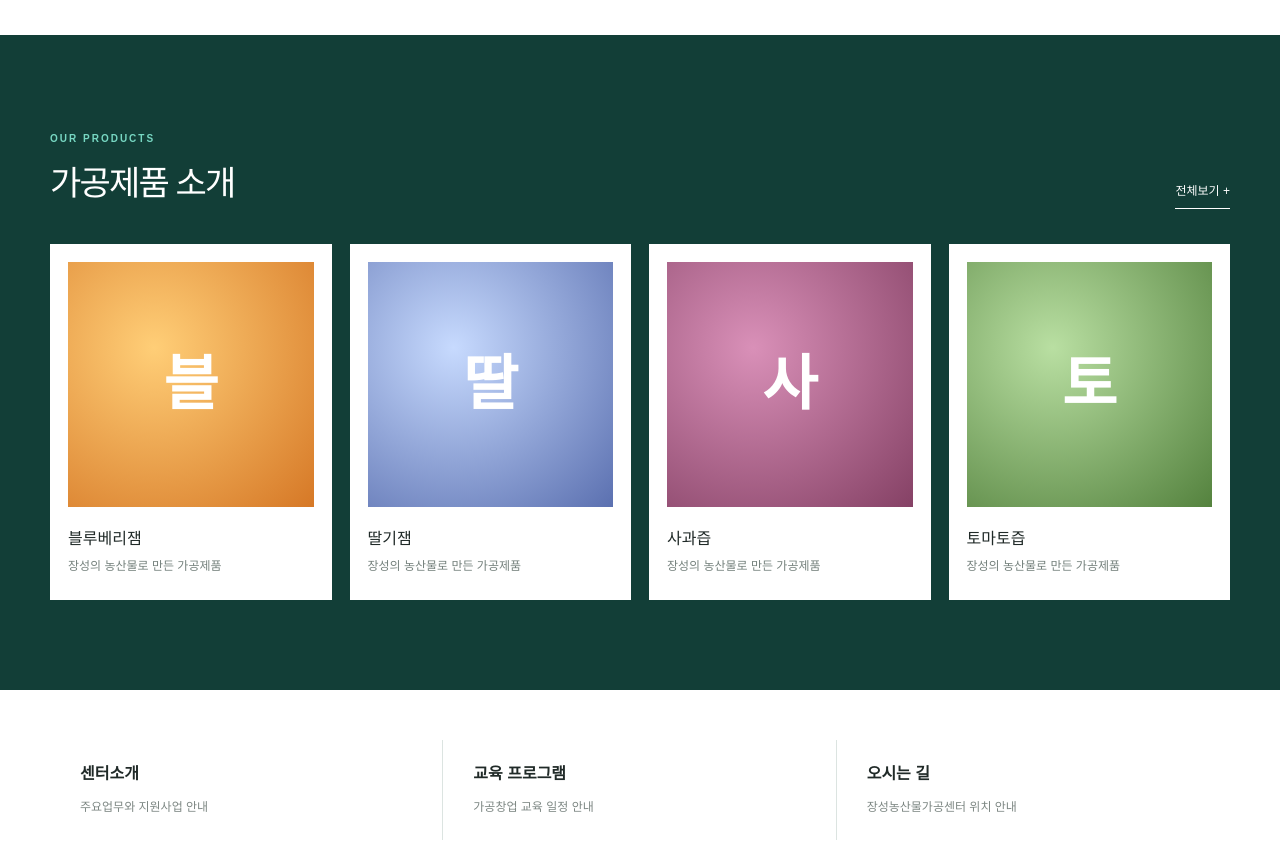
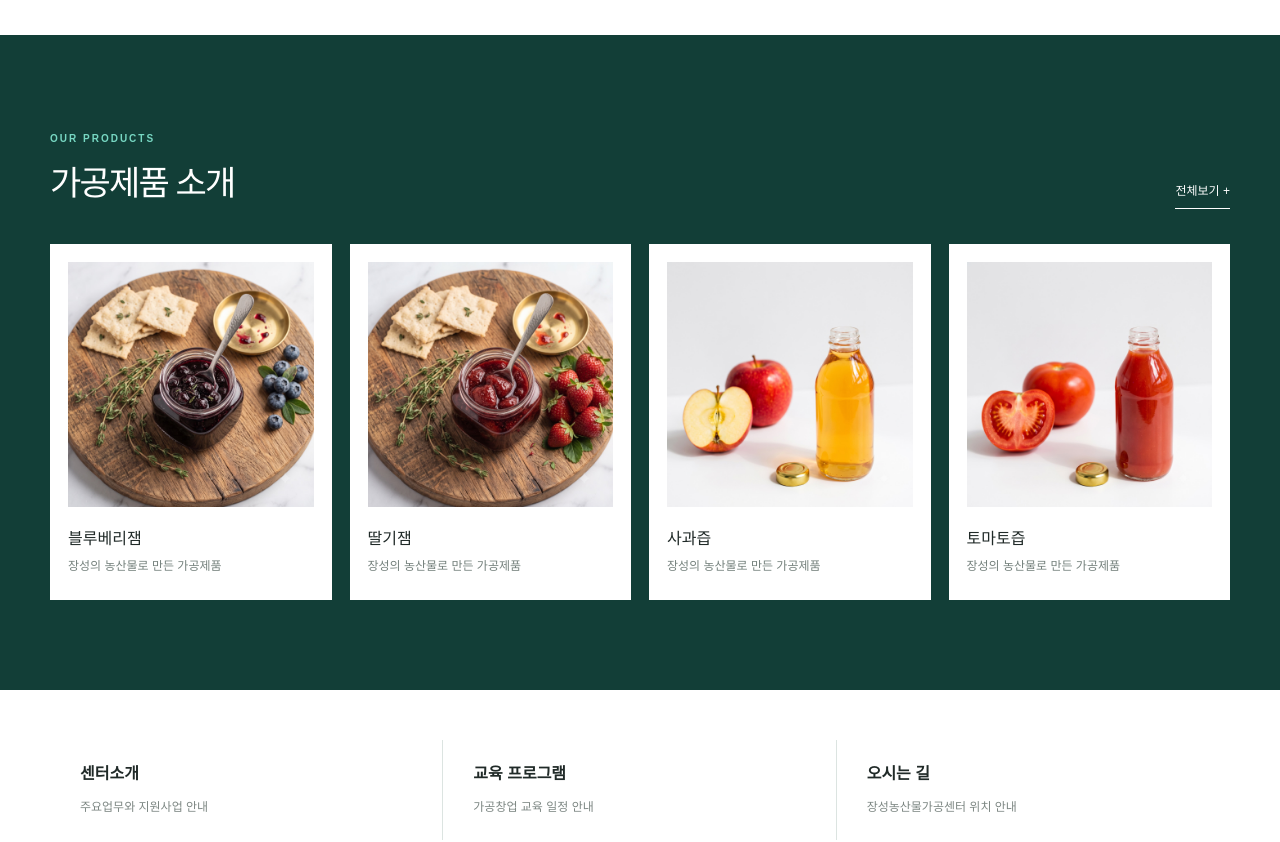
Before and after one commit to isolmin3-cmyk/jangseong-agri-food-center, a Next.js app: page / in a window 1280 px wide. Shown: the part 1340-2182 px from the top of the page. Built offline with nearby package versions, Linux system fonts and the light colour scheme; no server answers.

Commit message:
Update page.tsx

```diff
--- a/app/page.tsx
+++ b/app/page.tsx
@@ -1,6 +1,13 @@
+import Image from "next/image";
 import Link from "next/link";
 import { Footer, Header } from "./components/SiteShell";
 import { notices, products } from "./site-data";
+import blueberryJamImage from "../public/product-images/blueberry-jam.jpg";
+import strawberryJamImage from "../public/product-images/strawberry-jam.jpg";
+import appleJuiceImage from "../public/product-images/apple-juice.jpg";
+import tomatoJuiceImage from "../public/product-images/tomato-juice.jpg";
+
+const homeProductImages = [blueberryJamImage, strawberryJamImage, appleJuiceImage, tomatoJuiceImage];
 
 export default function Home(){return <><Header/><main>
   <section className="home-hero"><div className="container hero-inner"><p>농촌은 생명, 농업은 미래</p><h1>장성의 건강한 농산물을<br/><strong>가치 있는 제품</strong>으로 만듭니다</h1><span>농업인의 아이디어가 안전한 먹거리와 새로운 소득이 되도록 함께합니다.</span><Link href="/about">센터 소개 보기 <b>→</b></Link></div></section>
@@ -10,6 +17,6 @@ export default function Home(){return <><Header/><main>
     <Link href="/reservation"><i>03</i><div><small>RESERVATION</small><h2>가공시설 온라인 예약</h2><p>시설별 일정을 확인하고 예약을 신청하세요.</p></div><b>↗</b></Link>
   </section>
   <section className="home-notice container"><div className="section-heading"><div><small>NEWS & NOTICE</small><h2>센터 소식</h2></div><Link href="/notices">전체보기 +</Link></div><div className="notice-cards">{notices.slice(0,3).map((n,i)=><Link href="/notices" key={i}><small>{n[0]}</small><h3>{n[1]}</h3><p>장성농산물가공센터의 새로운 소식과 이용 정보를 안내합니다.</p><time>{n[3]}</time></Link>)}</div></section>
-  <section className="home-products"><div className="container"><div className="section-heading light"><div><small>OUR PRODUCTS</small><h2>가공제품 소개</h2></div><Link href="/products">전체보기 +</Link></div><div className="product-strip">{products.slice(0,4).map((p,i)=><Link href="/products" key={p}><span className={`product-art art-${i+1}`}>{p.slice(0,1)}</span><h3>{p}</h3><p>장성의 농산물로 만든 가공제품</p></Link>)}</div></div></section>
+  <section className="home-products"><div className="container"><div className="section-heading light"><div><small>OUR PRODUCTS</small><h2>가공제품 소개</h2></div><Link href="/products">전체보기 +</Link></div><div className="product-strip">{products.slice(0,4).map((p,i)=><Link href="/products" key={p}><span className="product-art product-art-image"><Image src={homeProductImages[i]} alt={`${p} 제품 이미지`} fill sizes="(max-width: 900px) 50vw, 25vw"/></span><h3>{p}</h3><p>장성의 농산물로 만든 가공제품</p></Link>)}</div></div></section>
   <section className="home-links container"><Link href="/business"><b>센터소개</b><span>주요업무와 지원사업 안내</span></Link><Link href="/education"><b>교육 프로그램</b><span>가공창업 교육 일정 안내</span></Link><Link href="/location"><b>오시는 길</b><span>장성농산물가공센터 위치 안내</span></Link></section>
 </main><Footer/></>}
```
